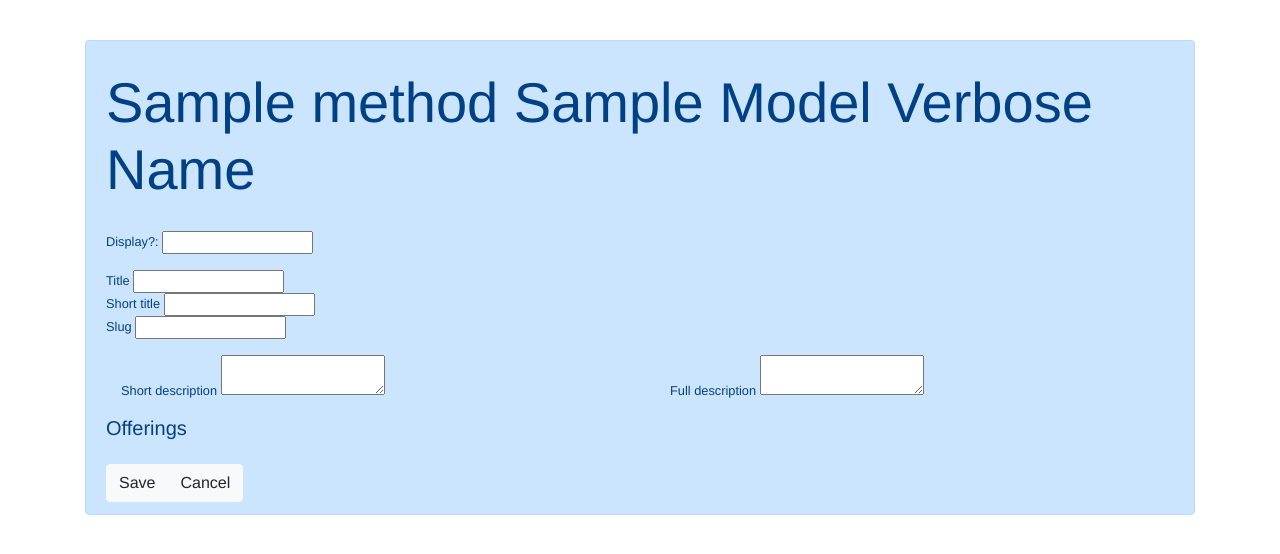
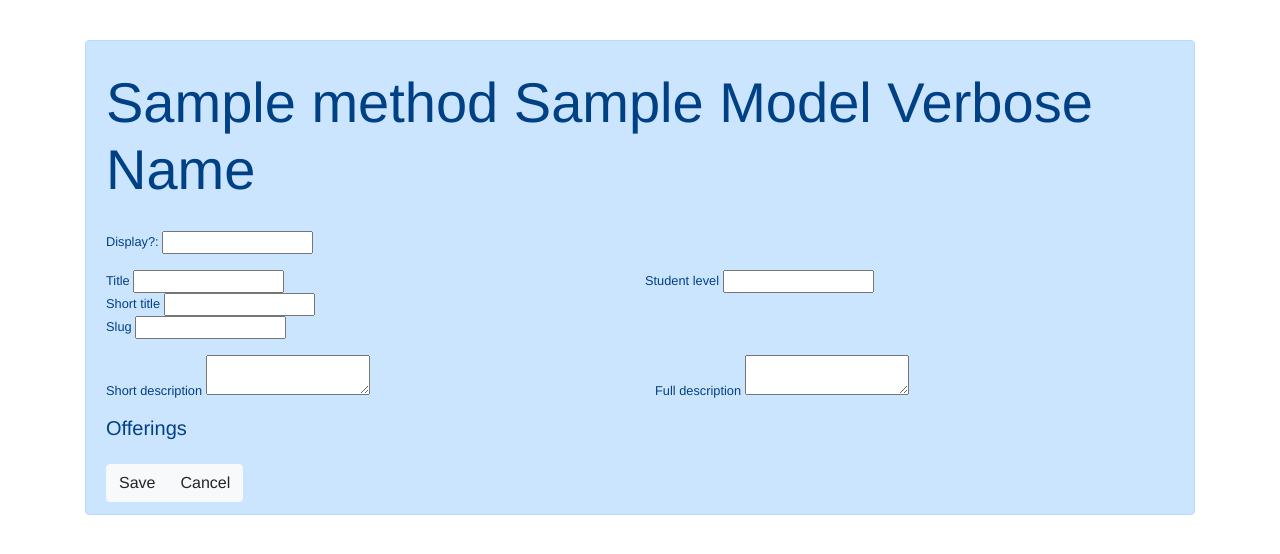
Before and after one commit to mikebader/django-vitae, a Django app: template cv/templates/cv/forms/course.html in a window 1280 px wide. Shown: the top 554 px of the page. Run offline with Django 3.2, Linux system fonts and the light colour scheme; the template is opened without the code that fills it: most values are stand-ins (such as "Sample title", 1, 10 or a date in 2020); form fields are guessed from the names that the template uses; parts of the project's set-up code (start-up, migrations or seed data) failed here and were passed over; some libraries are stand-ins or nearby versions.

Commit message:
Insert student level to course form

```diff
--- a/cv/templates/cv/forms/course.html
+++ b/cv/templates/cv/forms/course.html
@@ -3,22 +3,24 @@
 {% block formcontent %}
             <div class="form-group row">
                 {% include 'cv/forms/formgroups/title.html' %}
+
+                <span class="col-12 col-lg-6">
+                        {% with form.student_level as field %}
+                            {% include "cv/forms/_form_field.html" %}
+                        {% endwith %}
+                </span>
             </div>
 
             <div class="form-group row">
                 <span class="col-12 col-lg-6">
-                    <span class="col-12">
                     {% with form.short_description as field %}
                         {% include "cv/forms/_form_field.html" %}
                     {% endwith %}
-                    </span>
                 </span>
                 <span class="col-12 col-lg-6">
-                    <span class="col-12">
                     {% with form.full_description as field %}
                         {% include "cv/forms/_form_field.html" %}
                     {% endwith %}
-                    </span>
                 </span>
             </div>
             <div class="form-group mt-3 row">
```
